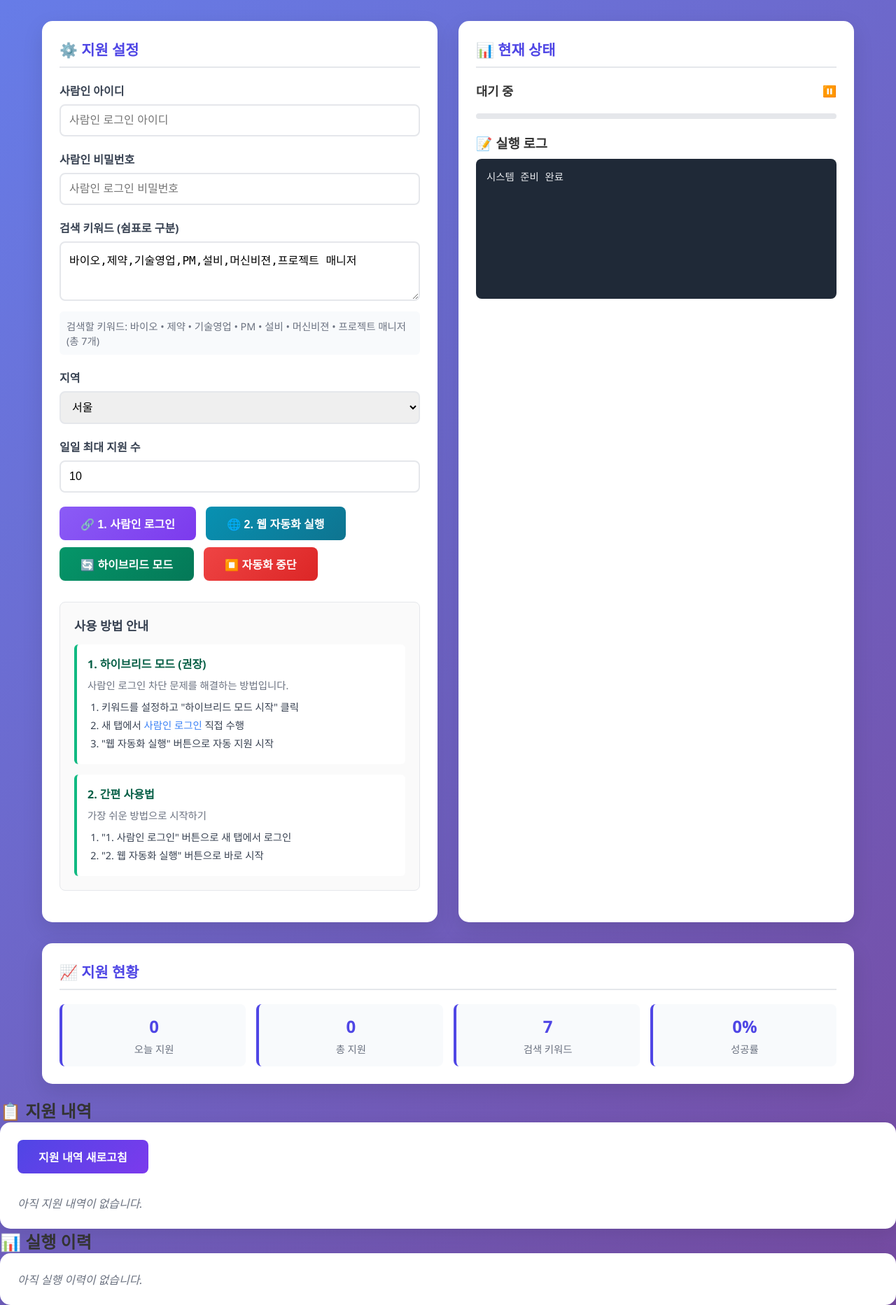
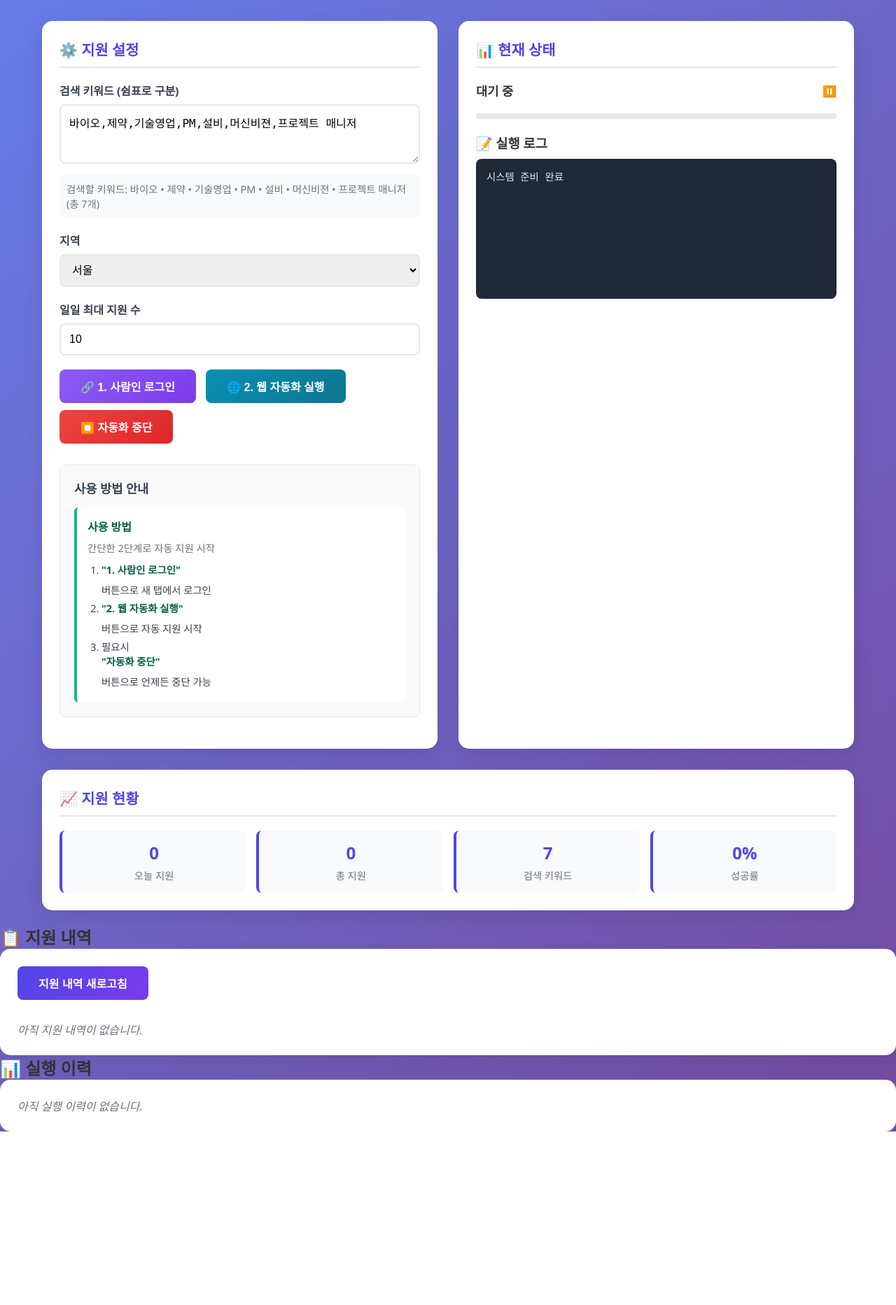
Before and after one commit to YonghoLee79/saramjobhunter, a Flask app: page / in a window 1280 px wide. Shown: the part 113-1978 px from the top of the page at 70% size. After the commit the page ends 1730 px from the top, so only its background shows below. Run offline with Flask 3, Linux system fonts and the light colour scheme; data that the repository does not hold is empty.

Commit message:
Enhance security and streamline job application process on the web platform
Removes username/password fields and hybrid mode, enforcing manual login for security.

Replit-Commit-Author: Agent
Replit-Commit-Session-Id: 9d3cb851-7eea-4b23-a215-08db12e07403
Replit-Commit-Screenshot-Url: https://storage.googleapis.com/screenshot-production-us-central1/9a11cd69-dd46-4fae-bf76-48cb74d56684/bc7f194a-e838-40f8-9671-c550fea4e6ef.jpg

```diff
--- a/templates/index.html
+++ b/templates/index.html
@@ -442,15 +442,7 @@
             <div class="card">
                 <h2>⚙️ 지원 설정</h2>
 
-                <div class="form-group">
-                    <label for="username">사람인 아이디</label>
-                    <input type="text" id="username" placeholder="사람인 로그인 아이디">
-                </div>
 
-                <div class="form-group">
-                    <label for="password">사람인 비밀번호</label>
-                    <input type="password" id="password" placeholder="사람인 로그인 비밀번호">
-                </div>
 
                 <div class="form-group">
                     <label for="keywords">검색 키워드 (쉼표로 구분)</label>
@@ -479,27 +471,18 @@
 
                 <button class="btn btn-login" onclick="openSaraminLogin()" id="loginBtn">🔗 1. 사람인 로그인</button>
                 <button class="btn btn-web" onclick="executeWebAutomation()" id="webBtn">🌐 2. 웹 자동화 실행</button>
-                <button class="btn btn-hybrid" onclick="startHybridBot()" id="hybridBtn">🔄 하이브리드 모드</button>
                 <button class="btn btn-stop" onclick="stopAutomation()" id="stopBtn">⏹️ 자동화 중단</button>
 
                 <div class="usage-guide">
                     <h3>사용 방법 안내</h3>
                     <div class="usage-steps">
                         <div class="step">
-                            <strong>1. 하이브리드 모드 (권장)</strong>
-                            <p>사람인 로그인 차단 문제를 해결하는 방법입니다.</p>
+                            <strong>사용 방법</strong>
+                            <p>간단한 2단계로 자동 지원 시작</p>
                             <ol>
-                                <li>키워드를 설정하고 "하이브리드 모드 시작" 클릭</li>
-                                <li>새 탭에서 <a href="https://saramin.co.kr/zf_user/auth/login" target="_blank" onclick="openSaraminLogin()">사람인 로그인</a> 직접 수행</li>
-                                <li>"웹 자동화 실행" 버튼으로 자동 지원 시작</li>
-                            </ol>
-                        </div>
-                        <div class="step">
-                            <strong>2. 간편 사용법</strong>
-                            <p>가장 쉬운 방법으로 시작하기</p>
-                            <ol>
-                                <li>"1. 사람인 로그인" 버튼으로 새 탭에서 로그인</li>
-                                <li>"2. 웹 자동화 실행" 버튼으로 바로 시작</li>
+                                <li><strong>"1. 사람인 로그인"</strong> 버튼으로 새 탭에서 로그인</li>
+                                <li><strong>"2. 웹 자동화 실행"</strong> 버튼으로 자동 지원 시작</li>
+                                <li>필요시 <strong>"자동화 중단"</strong> 버튼으로 언제든 중단 가능</li>
                             </ol>
                         </div>
                     </div>
```
Also changed, not shown: replit.md (+19 -15 lines).
